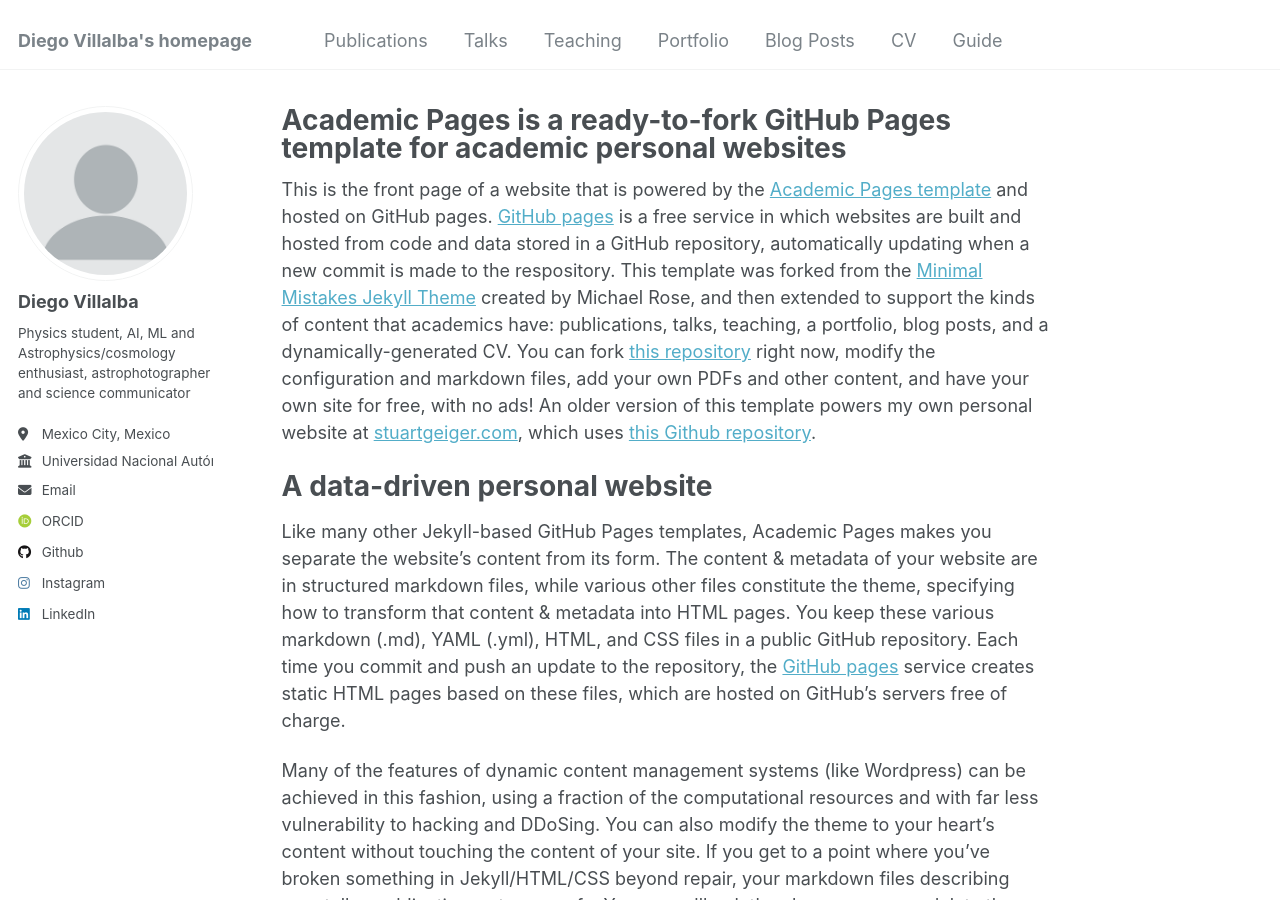
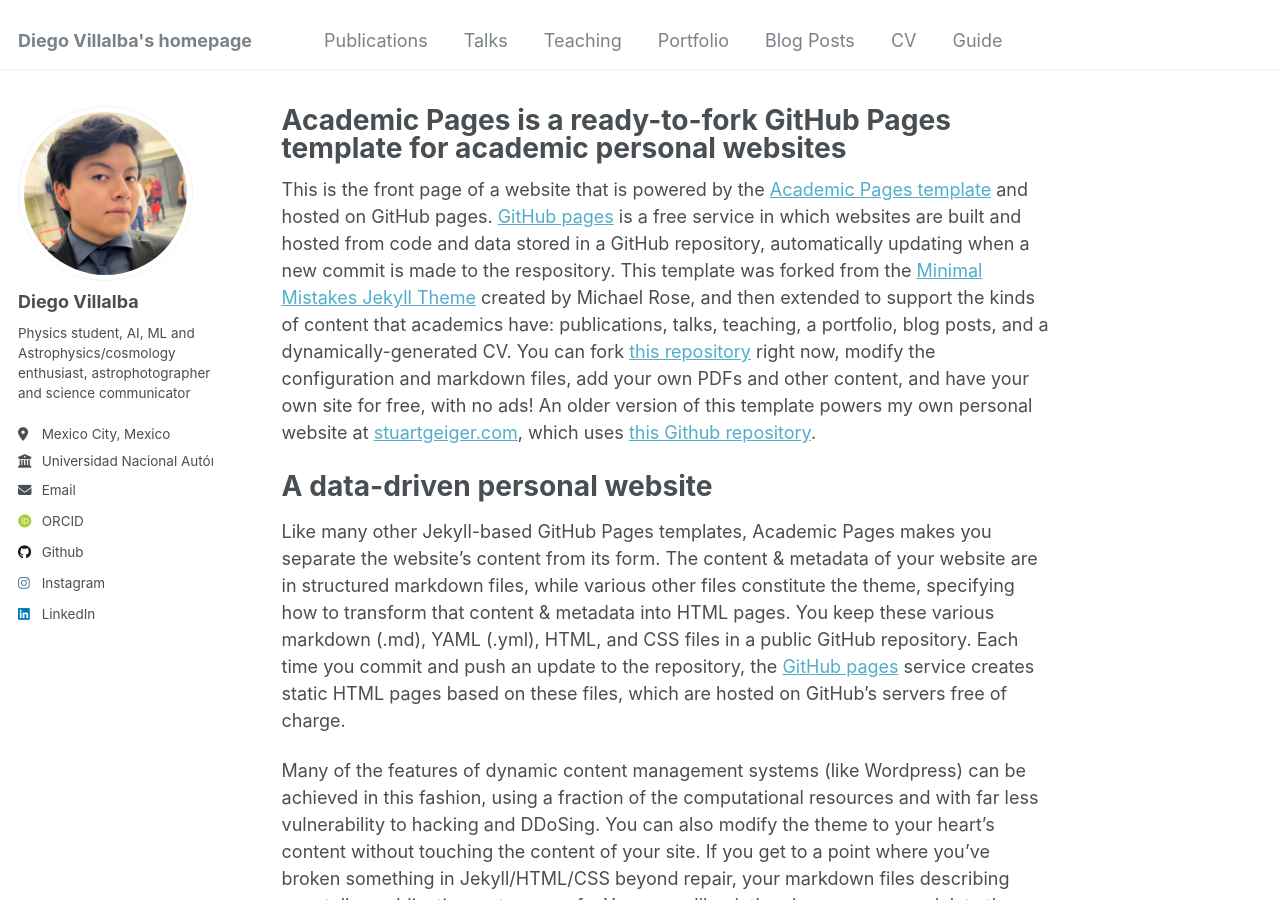
Before and after one commit to DiegoViillalba/DiegoViillalba.github.io, a Jekyll site: the page built from _pages/about.md, in a window 1280 px wide and 900 px high. Built offline with Jekyll 4.4.1, drawn with Linux system fonts in a browser that asks for light colours; some web fonts are replaced.

Commit message:
Update _config.yml

```diff
--- a/_config.yml
+++ b/_config.yml
@@ -12,16 +12,16 @@ title                    : "Diego Villalba's homepage"
 title_separator          : "-"
 name                     : &name "Diego Villalba"
 description              : &description "Physics student, AI, ML and Astrophysics/cosmology enthusiast, astrophotographer and science communicator"
-url                      : https://academicpages.github.io # the base hostname & protocol for your site e.g. "https://mmistakes.github.io"
+url                      : https://diegoviillalba.github.io/ # the base hostname & protocol for your site e.g. "https://mmistakes.github.io"
 baseurl                  : "" # the subpath of your site, e.g. "/blog"
-repository               : "academicpages/academicpages.github.io"
+repository               : "DiegoViillalba/DiegoViillalba.github.io"
 
 # Site Author - The following control what appear as part of the author content on the side bar.
 #               If a field is blank the icon and link will not appear, otherwise it will be shown.
 #               Additional customization can be done by editing /_includes/author-profile.html
 author:
   # Biographic information
-  avatar           : "profile.png"
+  avatar           : "photo.jpeg"
   name             : "Diego Villalba"
   pronouns         : # example: "she/her"
   bio              : "Physics student, AI, ML and Astrophysics/cosmology enthusiast, astrophotographer and science communicator"
```
